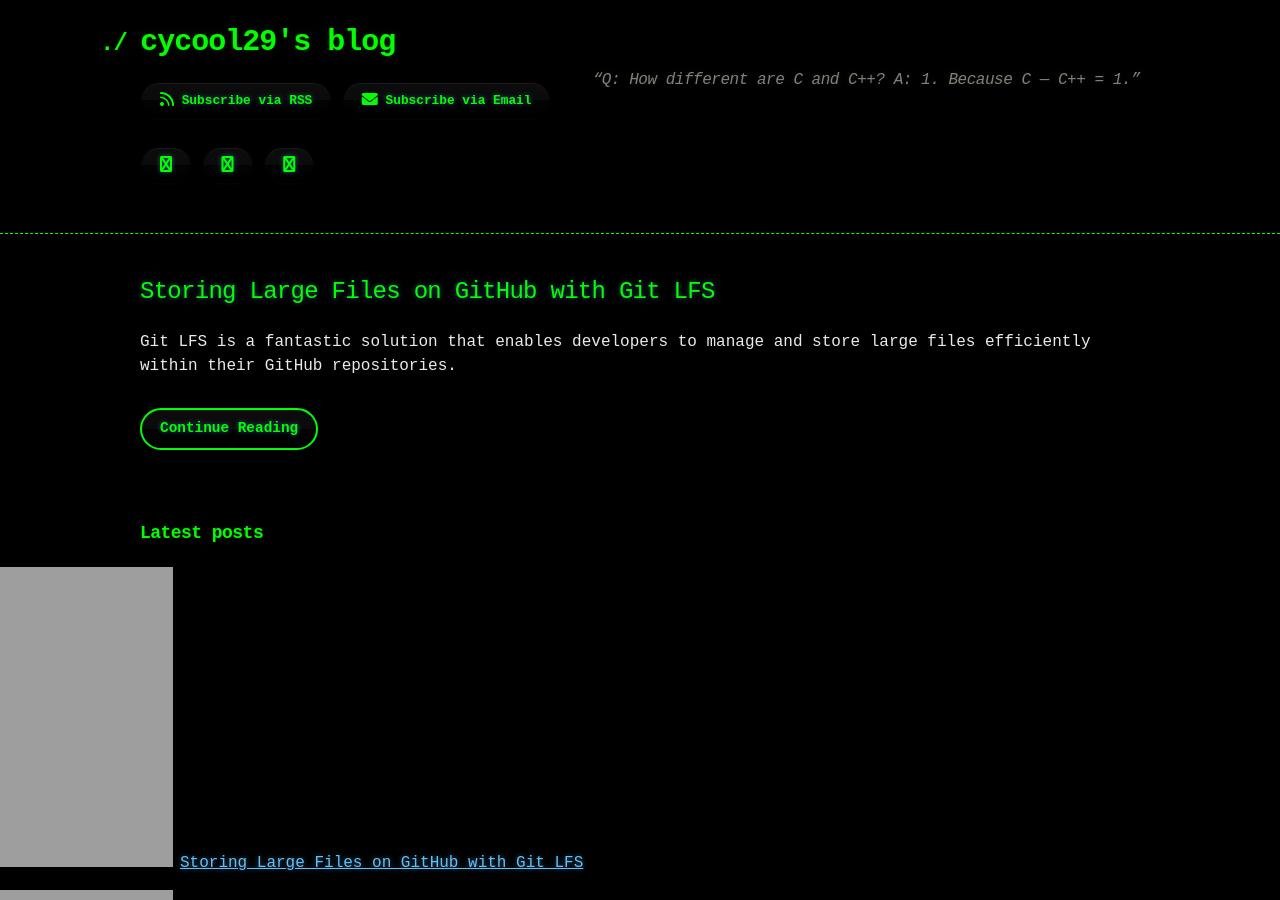
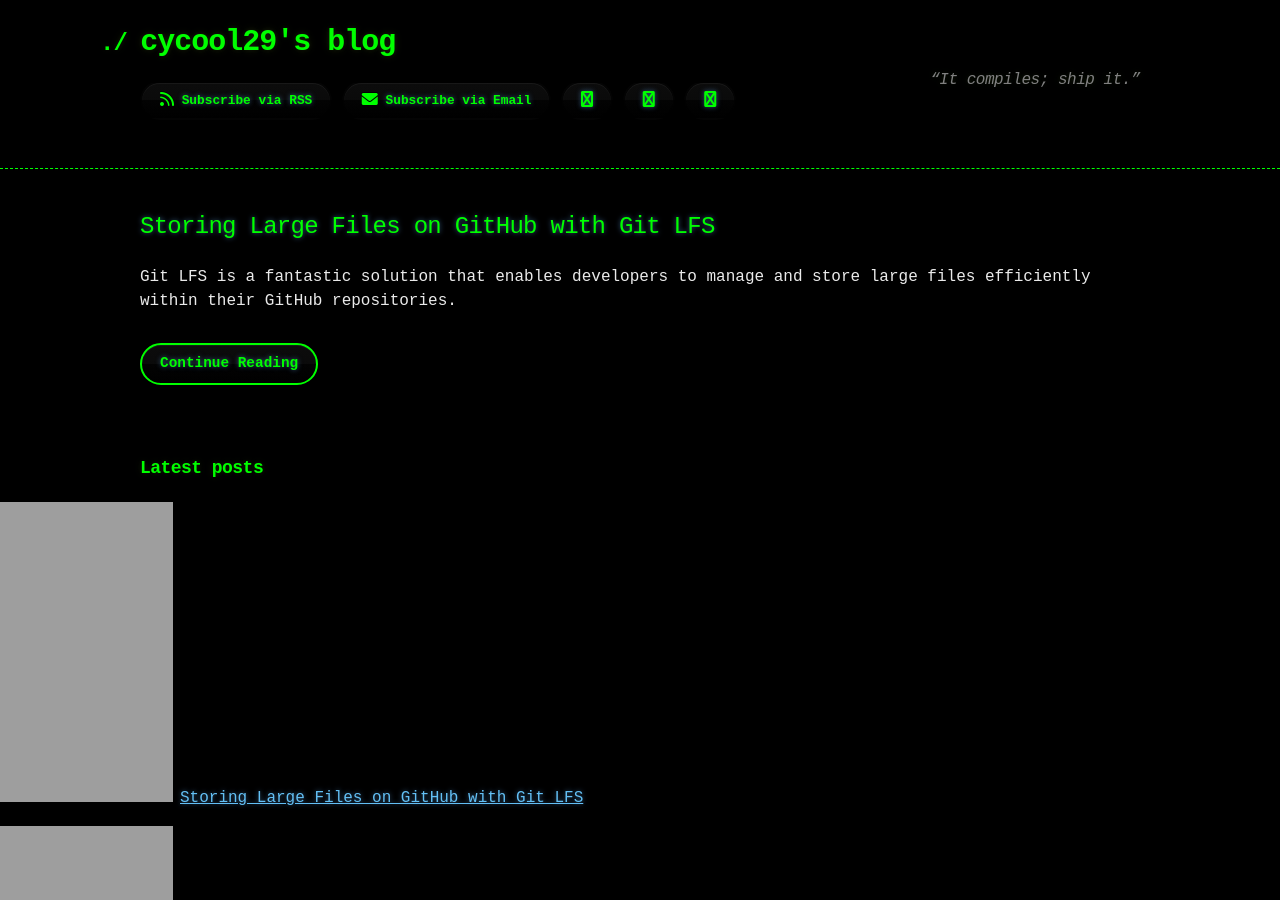
Before and after one commit to cycool29/cycool29.github.io, a Jekyll site: the page built from index.md, in a window 1280 px wide and 900 px high. Built offline with Jekyll 4.4.1, drawn with Linux system fonts in a browser that asks for light colours; a style sheet for code colours, icons or effects is not loaded.

Commit message:
Update quotes

```diff
--- a/_config.yml
+++ b/_config.yml
@@ -1,5 +1,5 @@
 title: cycool29's blog
-description: "“Q: How different are C and C++? A: 1. Because C — C++ = 1.” "
+description: "“It compiles; ship it.” "
 bio: A high school student. Intermediate in Python, Git, Bash. Learning JavaScript. He/Him. "
 author: cycool29
 url: https://cycool29.github.io
```
